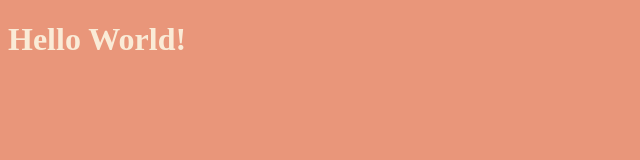
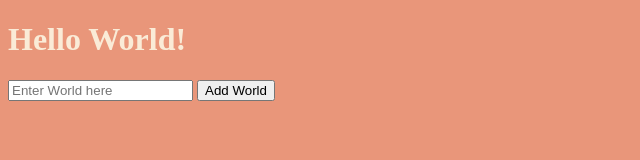
Before and after one commit to tchantha01/deployment-lab, a website: page client/index.html in a window 1280 px wide. Shown: the whole page, without its empty margins (0-640 px from the left). Drawn offline with Linux system fonts and the light colour scheme.

Commit message:
added input and button to html

```diff
--- a/client/index.html
+++ b/client/index.html
@@ -10,7 +10,10 @@
 <body>
     <h1>Hello World!</h1>
 
-
+    <form>
+        <input type='text' placeholder='Enter World here' />
+        <button>Add World</button>
+    </form>
 
 
 
```
